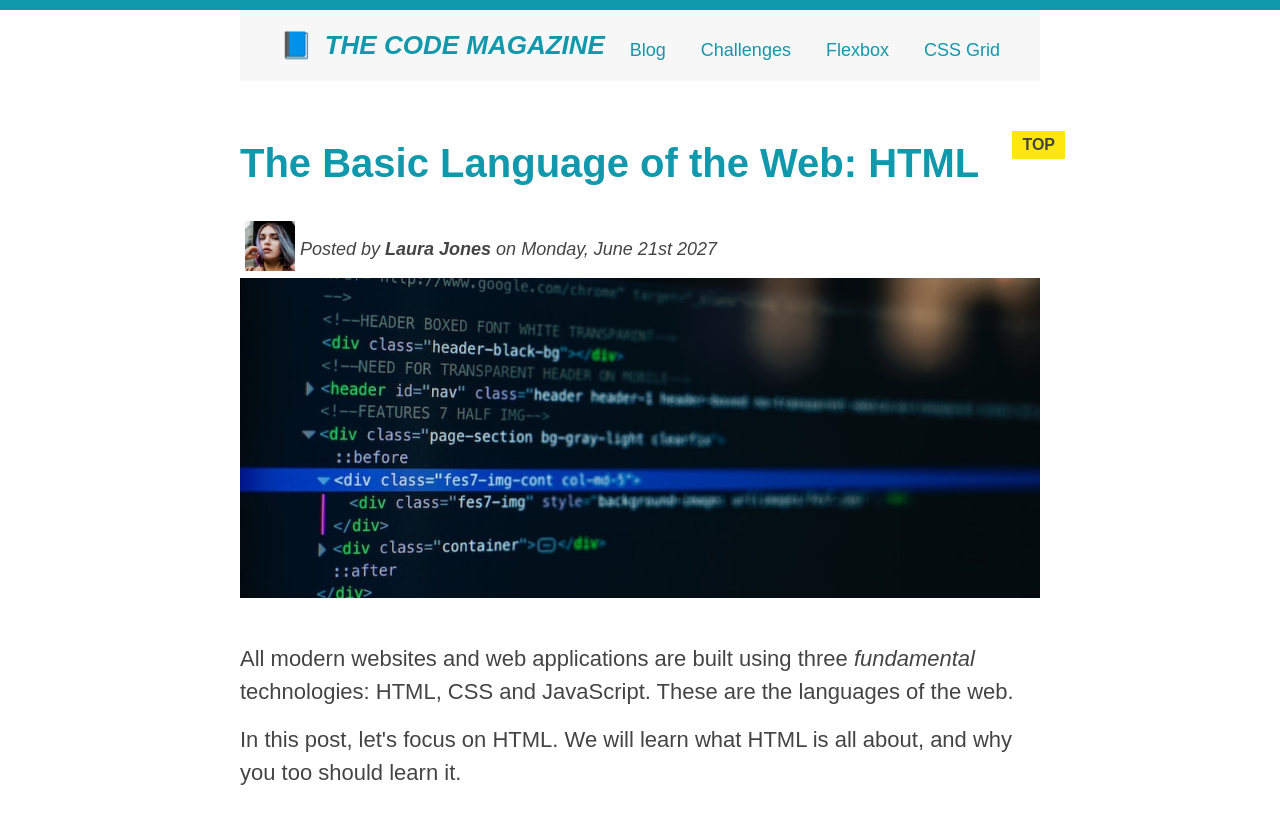
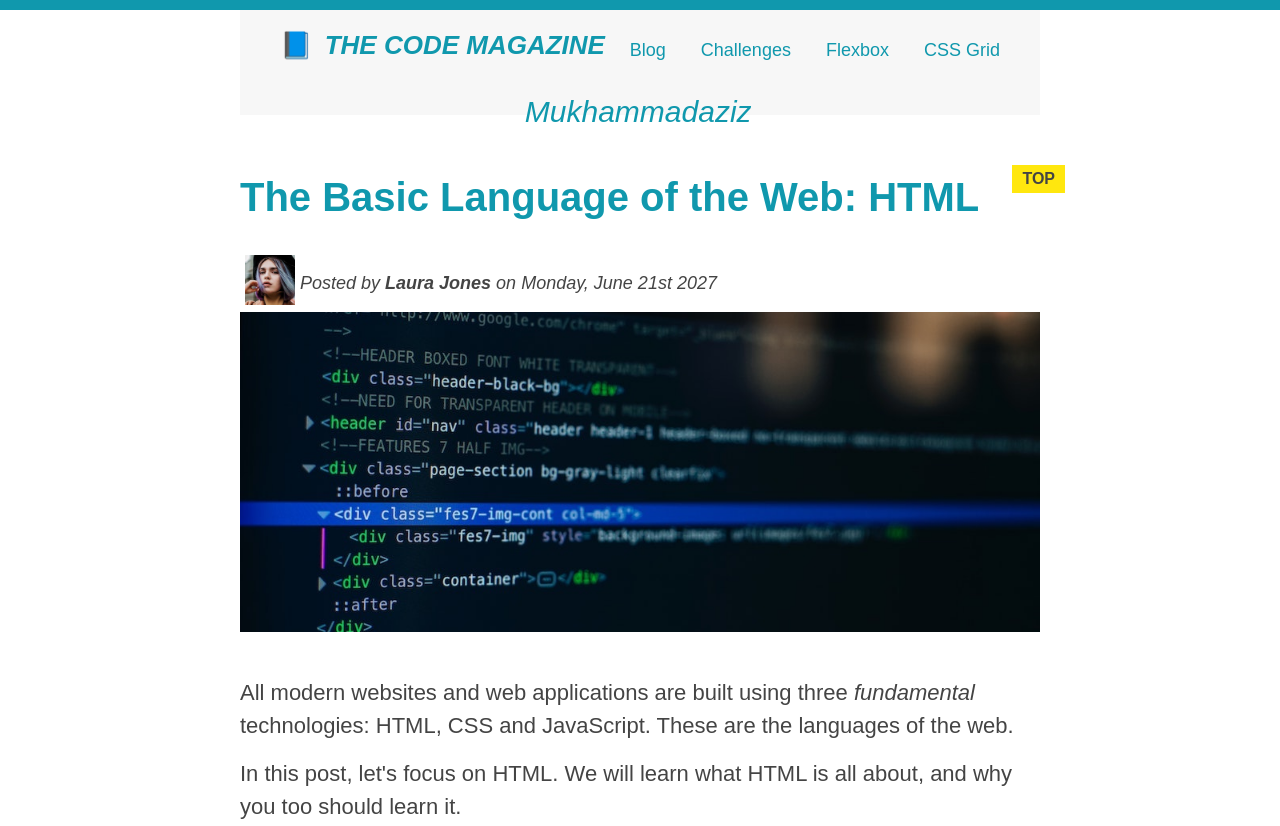
Before and after one commit to Alanm17/css_reminder, a plain HTML site: page index.html in a window 1280 px wide. Shown: the top 826 px of the page. Drawn offline with Linux system fonts and the light colour scheme.

Commit message:
name added

```diff
--- a/index.html
+++ b/index.html
@@ -18,7 +18,7 @@
     -->
 
     <div class="container">
-      <header class="main-header">
+      <header class="main-header clearfix">
         <h1>📘 The Code Magazine</h1>
 
         <nav>
--- a/style.css
+++ b/style.css
@@ -279,6 +279,16 @@ nav{
   margin-right:40px;
   margin-top:20px;
 }
-.clear{
+/* .clear{
   clear:both;
+} */
+.clearfix::after{
+  clear:both;
+  content:'Mukhammadaziz';
+  font-style:italic;
+  font-weight:normal;
+  color:#1098ad;
+  display : block;
+  transform: translate(34%, 100%);
+  font-size: 30px;
 }
```
